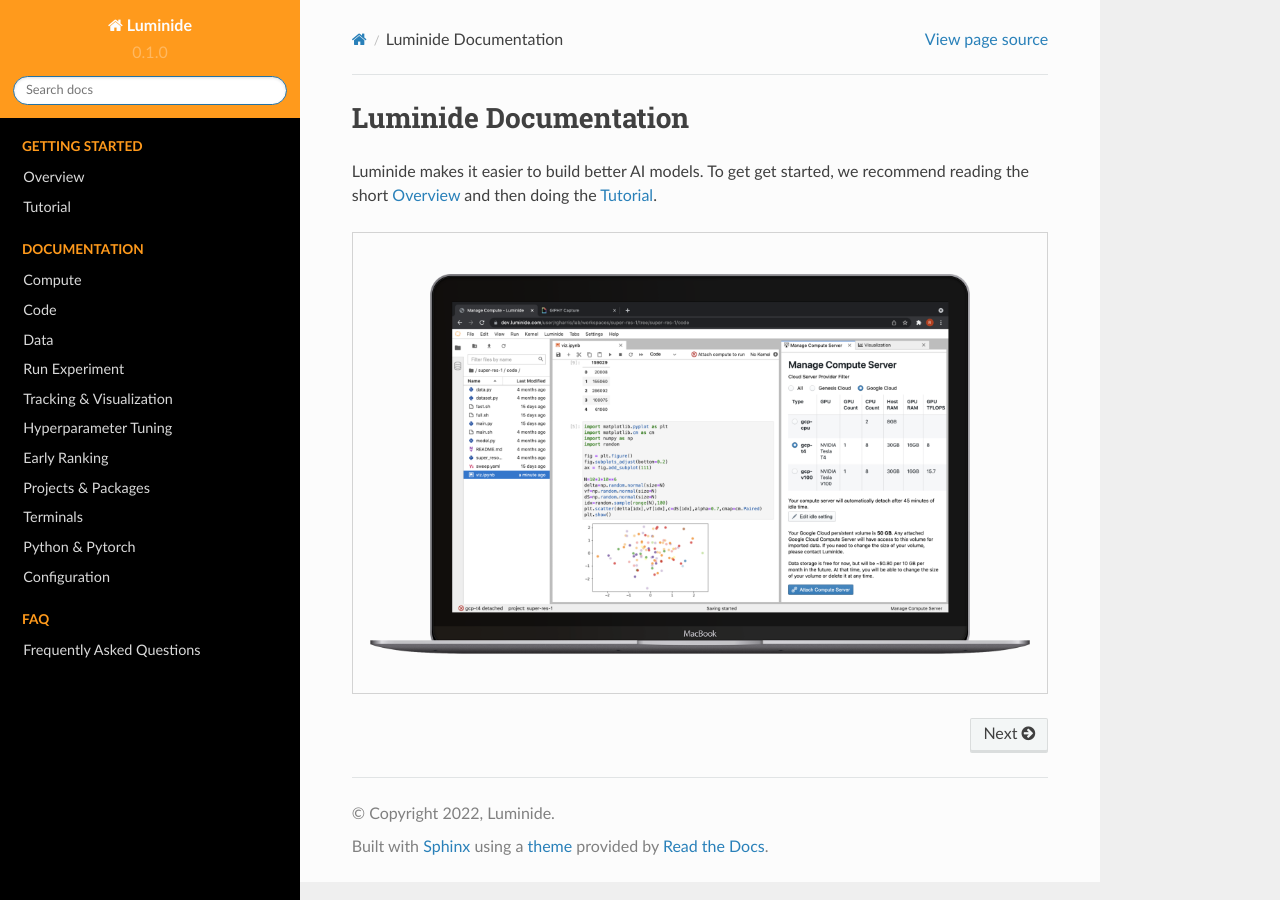
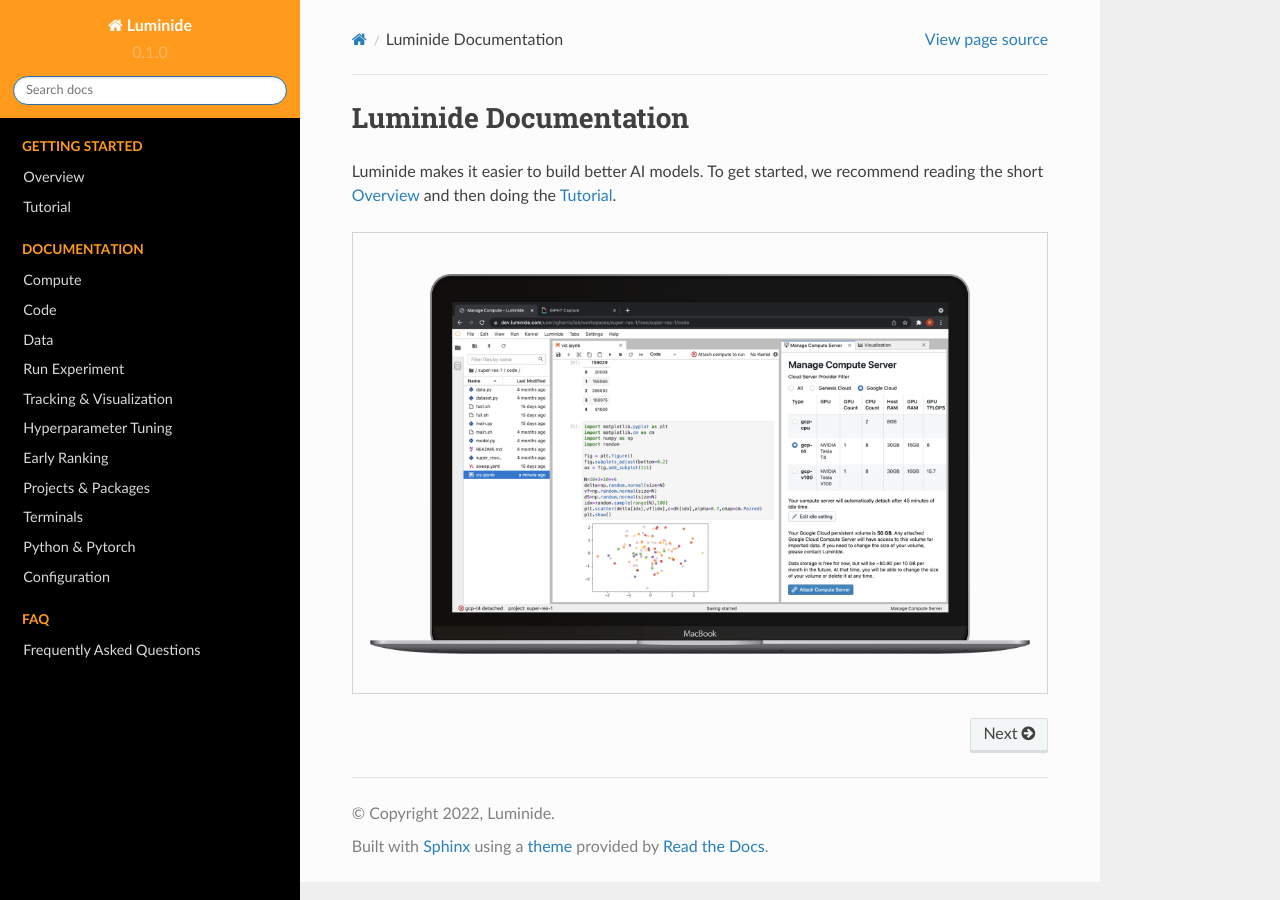
Before and after one commit to luminide/docs, a Sphinx documentation site: the page built from docs/source/index.rst, in a window 1280 px wide. Built offline with Sphinx 7.4.7 and the Read the Docs theme 2.0.0, drawn with Linux system fonts in a browser that asks for light colours.

Commit message:
change disk to 150MB, remove get get typo

```diff
--- a/docs/source/index.rst
+++ b/docs/source/index.rst
@@ -1,7 +1,7 @@
 Luminide Documentation
 ==================================================
 
-Luminide makes it easier to build better AI models.  To get get started, we recommend reading the short :ref:`Overview<starting-overview>` and then doing the :ref:`Tutorial<plant-leaf-tutorial>`.
+Luminide makes it easier to build better AI models.  To get started, we recommend reading the short :ref:`Overview<starting-overview>` and then doing the :ref:`Tutorial<plant-leaf-tutorial>`.
 
 .. image:: images/luminide-screen.png
 
```
Also changed, not shown: docs/source/tutorial/plant.md (+1 -1 lines).
